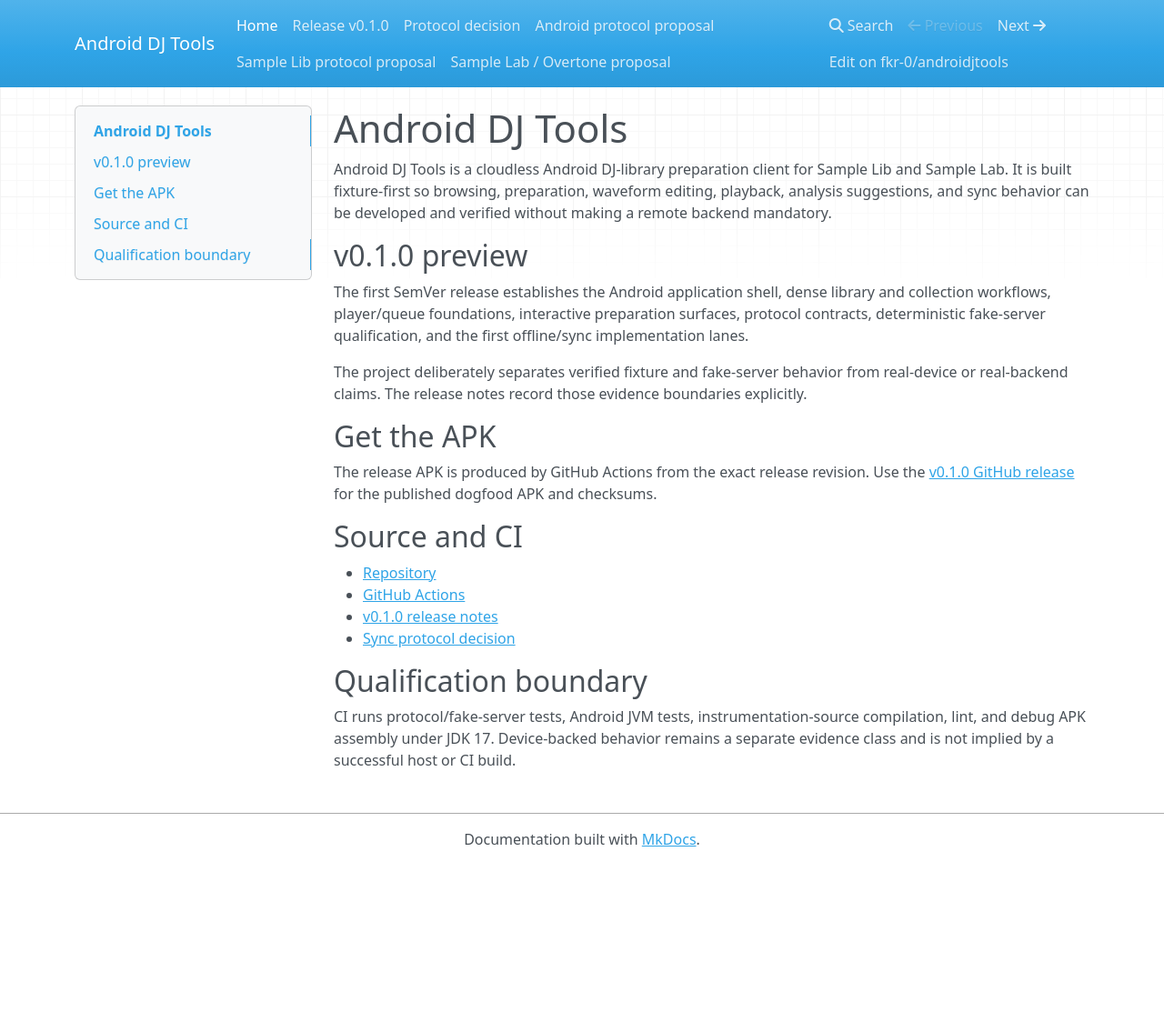
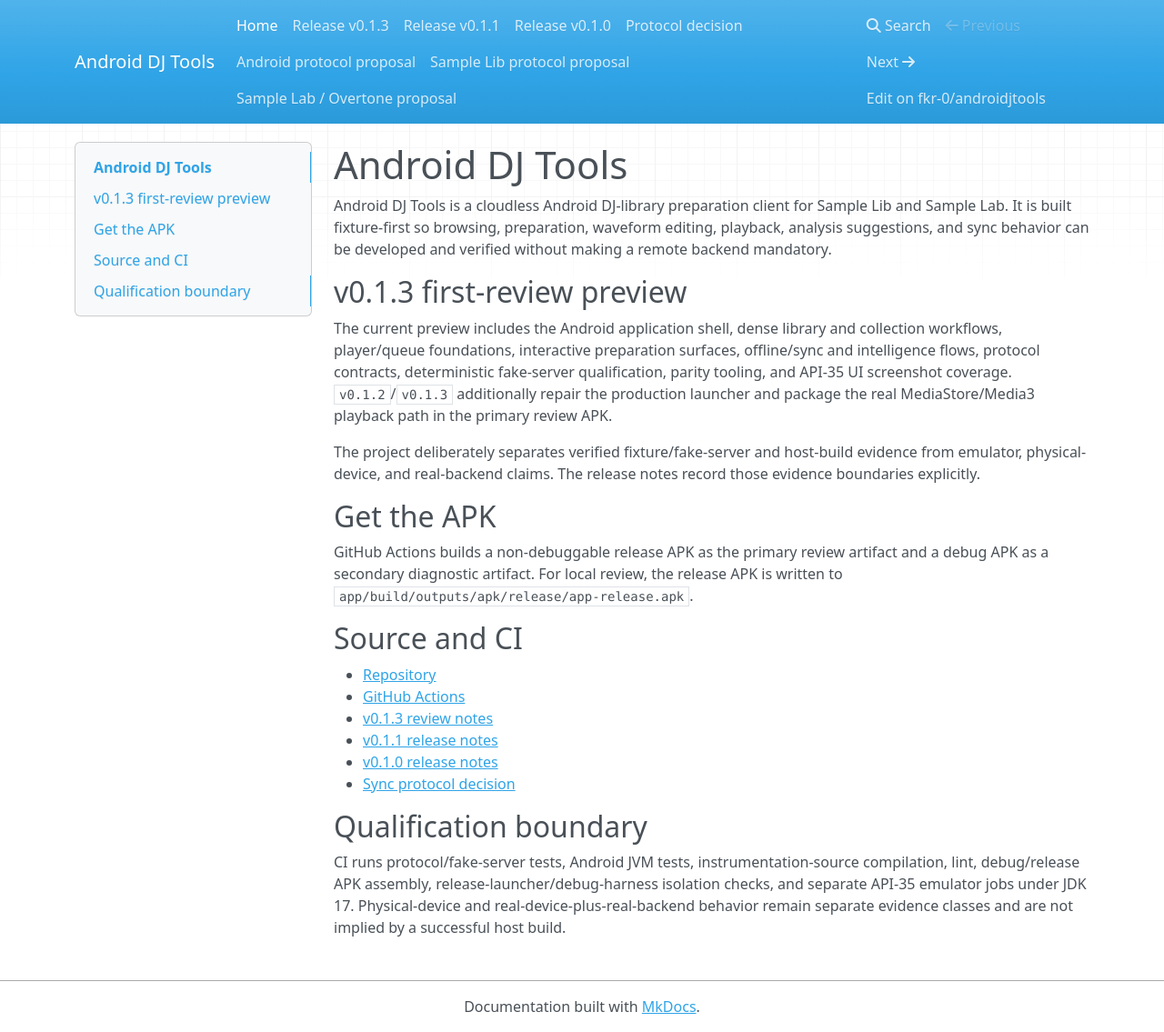
Before and after one commit to fkr-0/androidjtools, an MkDocs documentation site: the page built from docs/index.md, in a window 1280 px wide and 1135 px high. Shown: the whole window at 91% size. Built offline with MkDocs 1.6.1, drawn with Linux system fonts in a browser that asks for light colours; nearby versions of some CDN libraries.

Commit message:
docs: document v0.1.3 review boundary

```diff
--- a/docs/index.md
+++ b/docs/index.md
@@ -2,23 +2,25 @@
 
 Android DJ Tools is a cloudless Android DJ-library preparation client for Sample Lib and Sample Lab. It is built fixture-first so browsing, preparation, waveform editing, playback, analysis suggestions, and sync behavior can be developed and verified without making a remote backend mandatory.
 
-## v0.1.0 preview
+## v0.1.3 first-review preview
 
-The first SemVer release establishes the Android application shell, dense library and collection workflows, player/queue foundations, interactive preparation surfaces, protocol contracts, deterministic fake-server qualification, and the first offline/sync implementation lanes.
+The current preview includes the Android application shell, dense library and collection workflows, player/queue foundations, interactive preparation surfaces, offline/sync and intelligence flows, protocol contracts, deterministic fake-server qualification, parity tooling, and API-35 UI screenshot coverage. `v0.1.2`/`v0.1.3` additionally repair the production launcher and package the real MediaStore/Media3 playback path in the primary review APK.
 
-The project deliberately separates verified fixture and fake-server behavior from real-device or real-backend claims. The release notes record those evidence boundaries explicitly.
+The project deliberately separates verified fixture/fake-server and host-build evidence from emulator, physical-device, and real-backend claims. The release notes record those evidence boundaries explicitly.
 
 ## Get the APK
 
-The release APK is produced by GitHub Actions from the exact release revision. Use the [v0.1.0 GitHub release](https://github.com/fkr-0/androidjtools/releases/tag/v0.1.0) for the published dogfood APK and checksums.
+GitHub Actions builds a non-debuggable release APK as the primary review artifact and a debug APK as a secondary diagnostic artifact. For local review, the release APK is written to `app/build/outputs/apk/release/app-release.apk`.
 
 ## Source and CI
 
 - [Repository](https://github.com/fkr-0/androidjtools)
 - [GitHub Actions](https://github.com/fkr-0/androidjtools/actions)
+- [v0.1.3 review notes](release/v0.1.3.md)
+- [v0.1.1 release notes](release/v0.1.1.md)
 - [v0.1.0 release notes](release/v0.1.0.md)
 - [Sync protocol decision](protocol-negotiation/decision.md)
 
 ## Qualification boundary
 
-CI runs protocol/fake-server tests, Android JVM tests, instrumentation-source compilation, lint, and debug APK assembly under JDK 17. Device-backed behavior remains a separate evidence class and is not implied by a successful host or CI build.
+CI runs protocol/fake-server tests, Android JVM tests, instrumentation-source compilation, lint, debug/release APK assembly, release-launcher/debug-harness isolation checks, and separate API-35 emulator jobs under JDK 17. Physical-device and real-device-plus-real-backend behavior remain separate evidence classes and are not implied by a successful host build.
--- a/mkdocs.yml
+++ b/mkdocs.yml
@@ -12,6 +12,8 @@
 
 nav:
   - Home: index.md
+  - Release v0.1.3: release/v0.1.3.md
+  - Release v0.1.1: release/v0.1.1.md
   - Release v0.1.0: release/v0.1.0.md
   - Protocol decision: protocol-negotiation/decision.md
   - Android protocol proposal: protocol-negotiation/android-client.md
```
Also changed, not shown: README.md (+5 -5 lines), docs/release/v0.1.3.md (added, +33 -0 lines).
